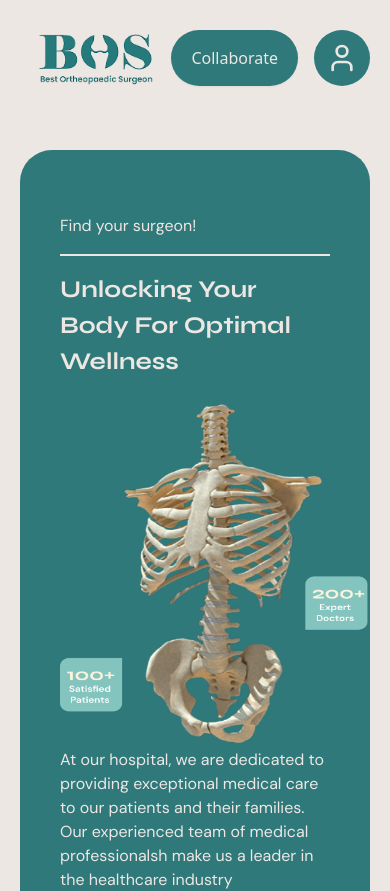
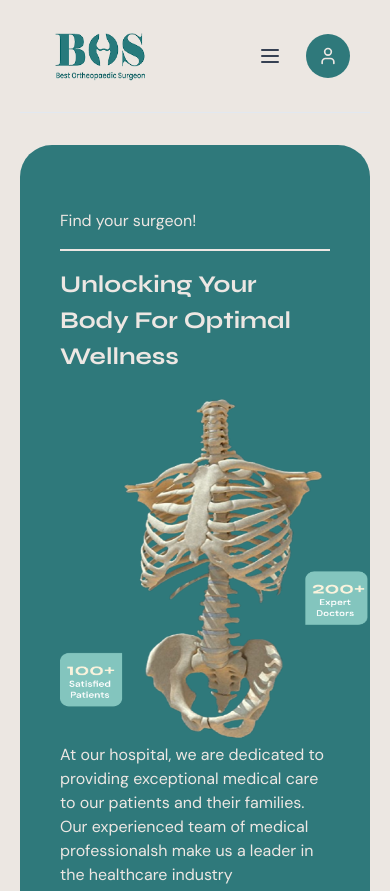
Before and after one commit to bestorthopaedicsurgeon/bos-next, a Next.js app: page / in a window 390 px wide. Shown: the top 891 px of the page. Built offline with nearby package versions, Linux system fonts and the light colour scheme; no server answers; the database is empty.

Commit message:
nav responsive

```diff
--- a/src/components/header/Header.js
+++ b/src/components/header/Header.js
@@ -1,20 +1,26 @@
+"use client";
 import Link from "next/link";
 import Image from "next/image";
+import { useState } from "react";
 import { Button } from "@/components/ui/button";
 import ProfileDropdown from "@/components/header/ProfileDropdown";
 import { NavLinks } from "@/components/header/NavLinks";
+import { Menu, X } from "lucide-react";
 
 export default function Header() {
-  const navLinks = [
-    { href: "/", label: "Home" },
-    { href: "/about", label: "About" },
-    { href: "/surgeons", label: "Surgeons" },
-    { href: "/blog", label: "Blog" },
-    { href: "/contact", label: "Contact" },
-  ];
+  const [isMobileMenuOpen, setIsMobileMenuOpen] = useState(false);
+
+  const toggleMobileMenu = () => {
+    setIsMobileMenuOpen(!isMobileMenuOpen);
+  };
+
+  const closeMobileMenu = () => {
+    setIsMobileMenuOpen(false);
+  };
 
   return (
-    <header className="mb-8 w-full border-b py-4">
+    <header className="mb-8 w-full border-b py-4 relative">
+      <div className="container mx-auto px-4">
         <div className="flex items-center justify-between">
           {/* Left: Logo */}
           <div className="text-xl font-bold text-blue-600">
@@ -24,13 +30,15 @@ export default function Header() {
                 alt="Logo"
                 width={200}
                 height={110}
+                className="max-sm:w-30 max-sm:h-20"
               />
             </Link>
           </div>
 
-        <div className="flex items-center gap-6">
+          {/* Desktop Navigation */}
+          <div className="hidden md:flex items-center gap-6">
             {/* Middle: Nav Items */}
-          <nav className="ml-12 hidden gap-6 md:flex">
+            <nav className="ml-12 gap-6 flex">
               <NavLinks />
             </nav>
 
@@ -42,6 +50,56 @@ export default function Header() {
               <ProfileDropdown />
             </div>
           </div>
+
+          {/* Mobile Menu Button and Profile */}
+          <div className="md:hidden flex items-center gap-4">
+
+            <button
+              onClick={toggleMobileMenu}
+              className="p-2 rounded-md hover:bg-gray-100 transition-colors"
+              aria-label="Toggle mobile menu"
+            >
+              {isMobileMenuOpen ? (
+                <X className="h-6 w-6 text-gray-700" />
+              ) : (
+                <Menu className="h-6 w-6 text-gray-700" />
+              )}
+            </button>
+            <ProfileDropdown />
+          </div>
+        </div>
+
+        {/* Mobile Navigation Menu */}
+        {isMobileMenuOpen && (
+          <>
+            {/* Overlay */}
+            <div
+              className="fixed inset-0 bg-[rgba(255,255,255,0.4)] bg-opacity-50 z-40 md:hidden"
+              onClick={closeMobileMenu}
+            />
+
+            {/* Mobile Menu */}
+            <div className="absolute top-full left-0 right-0 bg-white border-b rounded-lg shadow-lg z-50 md:hidden">
+              <nav className="flex flex-col">
+                <div onClick={closeMobileMenu}>
+                  <NavLinks isMobile={true} />
+                </div>
+
+                {/* Mobile Collaborate Button */}
+                <div className="px-6 pt-4 pb-4 border-t mt-4">
+                  <Button
+                    variant={"primary"}
+                    size={"primary"}
+                    className="w-full"
+                    onClick={closeMobileMenu}
+                  >
+                    Collaborate
+                  </Button>
+                </div>
+              </nav>
+            </div>
+          </>
+        )}
       </div>
     </header>
   );
--- a/src/components/header/NavLinks.js
+++ b/src/components/header/NavLinks.js
@@ -3,7 +3,7 @@
 import Link from "next/link";
 import { usePathname } from "next/navigation";
 
-export function NavLinks() {
+export function NavLinks({ isMobile = false }) {
   const pathname = usePathname();
 
   const navLinks = [
@@ -24,6 +24,10 @@ export function NavLinks() {
             pathname === link.href
               ? "text-primary font-bold"
               : "hover:text-primary/90 text-gray-700"
+          } ${
+            isMobile
+              ? "block px-6 py-3 text-lg border-b border-gray-100 last:border-b-0 hover:bg-gray-50"
+              : ""
           }`}
         >
           {link.label}
--- a/src/components/header/ProfileDropdown.js
+++ b/src/components/header/ProfileDropdown.js
@@ -18,7 +18,7 @@ const ProfileDropdown = () => {
     <DropdownMenu>
       <DropdownMenuTrigger asChild>
         <div className="bg-primary cursor-pointer rounded-full p-3">
-          <User className="text-primary-foreground h-8 w-8" />
+          <User className="text-primary-foreground h-8 w-8 max-sm:h-5 max-sm:w-5" />
         </div>
       </DropdownMenuTrigger>
       <DropdownMenuContent align="end">
```
Lines whose indentation alone changed are shown as unchanged.
